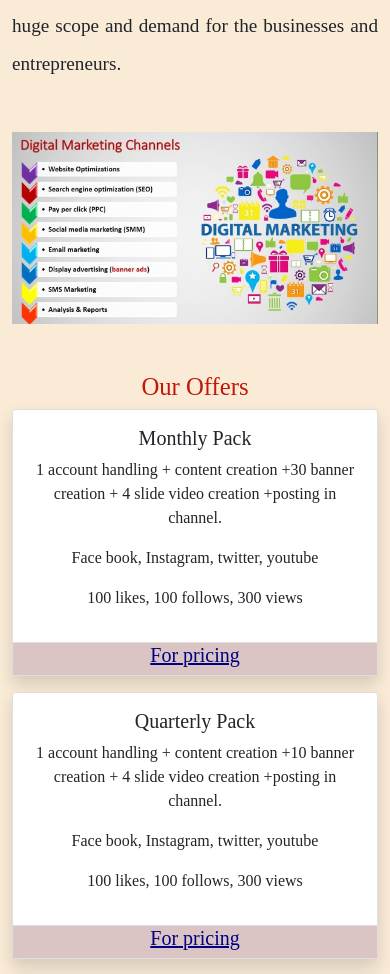
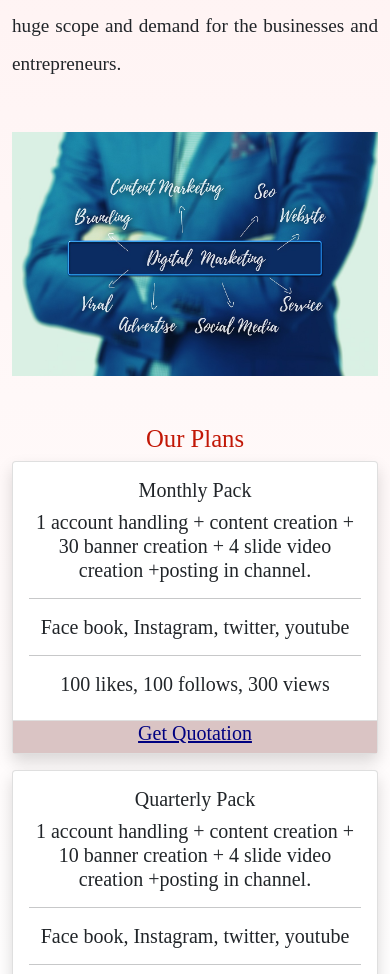
Before and after one commit to SK-tec/ad-apple, a plain HTML site: page index.html in a window 390 px wide. Shown: the part 1026-2000 px from the top of the page. Drawn offline with nearby package versions, Linux system fonts and the light colour scheme.

Commit message:
components made responsive

```diff
--- a/css/style.css
+++ b/css/style.css
@@ -1,5 +1,11 @@
+html,
 body {
-  background-color: antiquewhite;
+  margin: 0;
+  padding: 0;
+}
+body {
+  /*background-color: antiquewhite;*/
+  background: linear-gradient(#ffe9e9, white, #fbfbfd);
   font-family: "Times New Roman", serif;
 }
 #mynavbar {
@@ -8,10 +14,10 @@ body {
 
 #mynavbar li {
   background-color: white;
-  margin-left: 32px;
+  margin-left: 30px;
   margin-top: 10px;
   height: 30px;
-  width: 150px;
+  width: 115px;
   border-radius: 15px;
   text-align: center;
   align-items: center;
@@ -116,13 +122,13 @@ ul {
   height: 500px;
 }
 /*Packages section starts*/
-#packages .card:hover {
+#plans .card:hover {
   scale: 1.03;
 }
-#packages a {
+#plans a {
   background-color: #dac4c4;
   color: navy;
 }
-#packages li {
+#plans li {
   background-color: beige;
 }
--- a/index.html
+++ b/index.html
@@ -23,7 +23,7 @@
   </head>
   <body>
     <header>
-      <nav class="navbar sticky-top navbar-expand-lg" id="mynavbar">
+      <nav class="navbar navbar-expand-lg" id="mynavbar">
         <div class="container-fluid">
           <a class="navbar-brand" href="#">
             <img
@@ -47,7 +47,10 @@
             <span class="line"></span>
           </button>
 
-          <div class="collapse navbar-collapse" id="navbarNav">
+          <div
+            class="collapse navbar-collapse justify-content-center"
+            id="navbarNav"
+          >
             <ul class="navbar-nav">
               <li class="nav-item">
                 <a class="nav-link mt-1" href="#">Home</a>
@@ -59,7 +62,7 @@
                 <a class="nav-link mt-1" href="#service">Services</a>
               </li>
               <li class="nav-item">
-                <a class="nav-link mt-1" href="#">Pricing</a>
+                <a class="nav-link mt-1" href="#plans">Plans</a>
               </li>
               <li class="nav-item">
                 <a class="nav-link mt-1" href="#contact-us">Contact</a>
@@ -103,25 +106,27 @@
       <section>
         <div class="container mt-5 mb-5" id="service">
           <div class="row">
-            <img src="./images/dgm.jpg" alt="" />
+            <img src="./images/dgm2.jpg" alt="" />
           </div>
         </div>
       </section>
     </main>
-    <section id="packages">
-      <h2 class="text-center">Our Offers</h2>
+    <section id="plans">
+      <h2 class="text-center">Our Plans</h2>
       <div class="container text-center">
         <div class="row justify-content-center">
           <div class="col-md-4">
             <div class="card shadow rounded mb-3">
               <div class="card-body text-center">
                 <h5 class="card-title">Monthly Pack</h5>
-                <p class="card-text">
-                  1 account handling + content creation +30 banner creation + 4
+                <h5 class="card-text">
+                  1 account handling + content creation + 30 banner creation + 4
                   slide video creation +posting in channel.
-                </p>
-                <p>Face book, Instagram, twitter, youtube</p>
-                <p>100 likes, 100 follows, 300 views</p>
+                </h5>
+                <hr />
+                <h5>Face book, Instagram, twitter, youtube</h5>
+                <hr />
+                <h5>100 likes, 100 follows, 300 views</h5>
               </div>
               <ul class="list-group list-group-flush">
                 <!-- <li class="list-group-item">
@@ -131,7 +136,9 @@
                   100 likes, 100 follows, 300 views
                 </li> -->
                 <!-- <li class="list-group-item">7500.00 / MONTH</li> -->
-                <a href="#contact-us" class="card-link"><h5>For pricing</h5></a>
+                <a href="#contact-us" class="card-link"
+                  ><h5>Get Quotation</h5></a
+                >
               </ul>
             </div>
           </div>
@@ -139,12 +146,14 @@
             <div class="card shadow rounded mb-3">
               <div class="card-body text-center">
                 <h5 class="card-title">Quarterly Pack</h5>
-                <p class="card-text">
-                  1 account handling + content creation +10 banner creation + 4
+                <h5 class="card-text">
+                  1 account handling + content creation + 10 banner creation + 4
                   slide video creation +posting in channel.
-                </p>
-                <p>Face book, Instagram, twitter, youtube</p>
-                <p>100 likes, 100 follows, 300 views</p>
+                </h5>
+                <hr />
+                <h5>Face book, Instagram, twitter, youtube</h5>
+                <hr />
+                <h5>100 likes, 100 follows, 300 views</h5>
               </div>
               <ul class="list-group list-group-flush">
                 <!-- <li class="list-group-item">
@@ -154,7 +163,9 @@
                   100 likes, 100 follows, 300 views
                 </li> -->
                 <!-- <li class="list-group-item">5000.00 / MONTH</li> -->
-                <a href="#contact-us" class="card-link"><h5>For pricing</h5></a>
+                <a href="#contact-us" class="card-link"
+                  ><h5>Get Quotation</h5></a
+                >
               </ul>
             </div>
           </div>
@@ -162,13 +173,14 @@
             <div class="card shadow rounded mb-3">
               <div class="card-body text-center">
                 <h5 class="card-title">Yearly Pack</h5>
-                <p class="card-text">
-                  1 account handling + content creation +4 banner creation + 4
-                  slide video creation +posting in channel.(Applicable On single
-                  payment).
-                </p>
-                <p>Face book, Instagram, twitter, youtube</p>
-                <p>100 likes, 100 follows, 300 views</p>
+                <h5 class="card-text">
+                  1 account handling + content creation + 4 banner creation + 4
+                  slide video creation +posting in channel.
+                </h5>
+                <hr />
+                <h5>Face book, Instagram, twitter, youtube</h5>
+                <hr />
+                <h5>100 likes, 100 follows, 300 views</h5>
               </div>
               <ul class="list-group list-group-flush">
                 <!-- <li class="list-group-item">
@@ -178,13 +190,15 @@
                   100 likes, 100 follows, 300 views
                 </li> -->
                 <!-- <li class="list-group-item">12*2500 = 30000/- yearly</li> -->
-                <a href="#contact-us" class="card-link"><h5>For pricing</h5></a>
+                <a href="#contact-us" class="card-link"
+                  ><h5>Get Quotation</h5></a
+                >
               </ul>
             </div>
           </div>
         </div>
         <div class="row justify-content-center">
-          <div class="col-md-4">
+          <div class="col-lg-4">
             <div class="card shadow rounded mb-3">
               <div class="card-body text-center">
                 <h5 class="card-title">Poster/Banner Package</h5>
@@ -192,11 +206,13 @@
               </div>
               <ul class="list-group list-group-flush">
                 <!-- <li class="list-group-item">4500.00 / MONTH</li> -->
-                <a href="#contact-us" class="card-link"><h5>For pricing</h5></a>
+                <a href="#contact-us" class="card-link"
+                  ><h5>Get Quotation</h5></a
+                >
               </ul>
             </div>
           </div>
-          <div class="col-md-4">
+          <div class="col-lg-4">
             <div class="card shadow rounded mb-3">
               <div class="card-body text-center">
                 <h5 class="card-title">Bulk Whatsapp Promotion</h5>
@@ -204,11 +220,13 @@
               </div>
               <ul class="list-group list-group-flush">
                 <!-- <li class="list-group-item">10000.00 / MONTH</li> -->
-                <a href="#contact-us" class="card-link"><h5>For pricing</h5></a>
+                <a href="#contact-us" class="card-link"
+                  ><h5>Get Quotation</h5></a
+                >
               </ul>
             </div>
           </div>
-          <div class="col-md-4">
+          <div class="col-lg-4">
             <div class="card shadow rounded mb-3">
               <div class="card-body text-center">
                 <h5 class="card-title">Youtube Video</h5>
@@ -216,7 +234,9 @@
               </div>
               <ul class="list-group list-group-flush">
                 <!-- <li class="list-group-item">21000.00 / MONTH</li> -->
-                <a href="#contact-us" class="card-link"><h5>For pricing</h5></a>
+                <a href="#contact-us" class="card-link"
+                  ><h5>Get Quotation</h5></a
+                >
               </ul>
             </div>
           </div>
@@ -228,7 +248,7 @@
     <section class="section colored" id="contact-us">
       <div class="container">
         <div class="row">
-          <div class="col-md-6 mt-4 mb-3">
+          <div class="col-lg-6 mt-4 mb-3">
             <h2 class="text-center text-white">Contact Us</h2>
             <div class="card contact-card">
               <div class="card-body">
@@ -289,7 +309,7 @@
             </div>
           </div>
 
-          <div class="col-md-6 mt-4 text-center">
+          <div class="col-lg-6 mt-4 mb-3 text-center">
             <h2 class="text-center mb-3 text-white">Locate Us</h2>
             <div class="map-responsive">
               <iframe
@@ -307,7 +327,7 @@
     <footer class="footer mt-auto py-5" id="footer">
       <div class="container">
         <div class="row">
-          <div class="col">
+          <div class="col-md-4">
             <img
               src="./images/logo.png"
               alt=""
@@ -315,7 +335,7 @@
               class="d-inline-block align-text-top"
             />
           </div>
-          <div class="col">
+          <div class="col-md-4">
             <ul>
               <li class="mb-3"><h5>SMS Marketing</h5></li>
               <li class="mb-3"><h5>Social Media Marketing</h5></li>
@@ -323,7 +343,7 @@
               <li><h5>Analysis & Reports</h5></li>
             </ul>
           </div>
-          <div class="col-sm-5">
+          <div class="col">
             <div class="row">
               <div class="col">
                 <img
@@ -359,18 +379,20 @@
               </div>
             </div>
             <div class="row mt-4">
-              <i class="bi bi-envelope text-white">
-                awesomebusinessventures@gmail.com</i
-              >
+              <h5>
+                <i class="bi bi-envelope text-white">
+                  awesomebusinessventures@gmail.com</i
+                >
+              </h5>
             </div>
             <div class="row mt-4">
-              <i class="bi bi-telephone text-white"> +91 8886929666</i>
+              <h5><i class="bi bi-telephone text-white"> +91 8886929666</i></h5>
             </div>
           </div>
         </div>
       </div>
     </footer>
-    <div class="text-center" style="color: red">
+    <div class="text-center" style="color: navy">
       <h5>Powered by - Ecorvi Pvt.Ltd</h5>
     </div>
 
```
Also changed, not shown: images/dgm2.jpg (added), images/dgm3.jpg (added).
